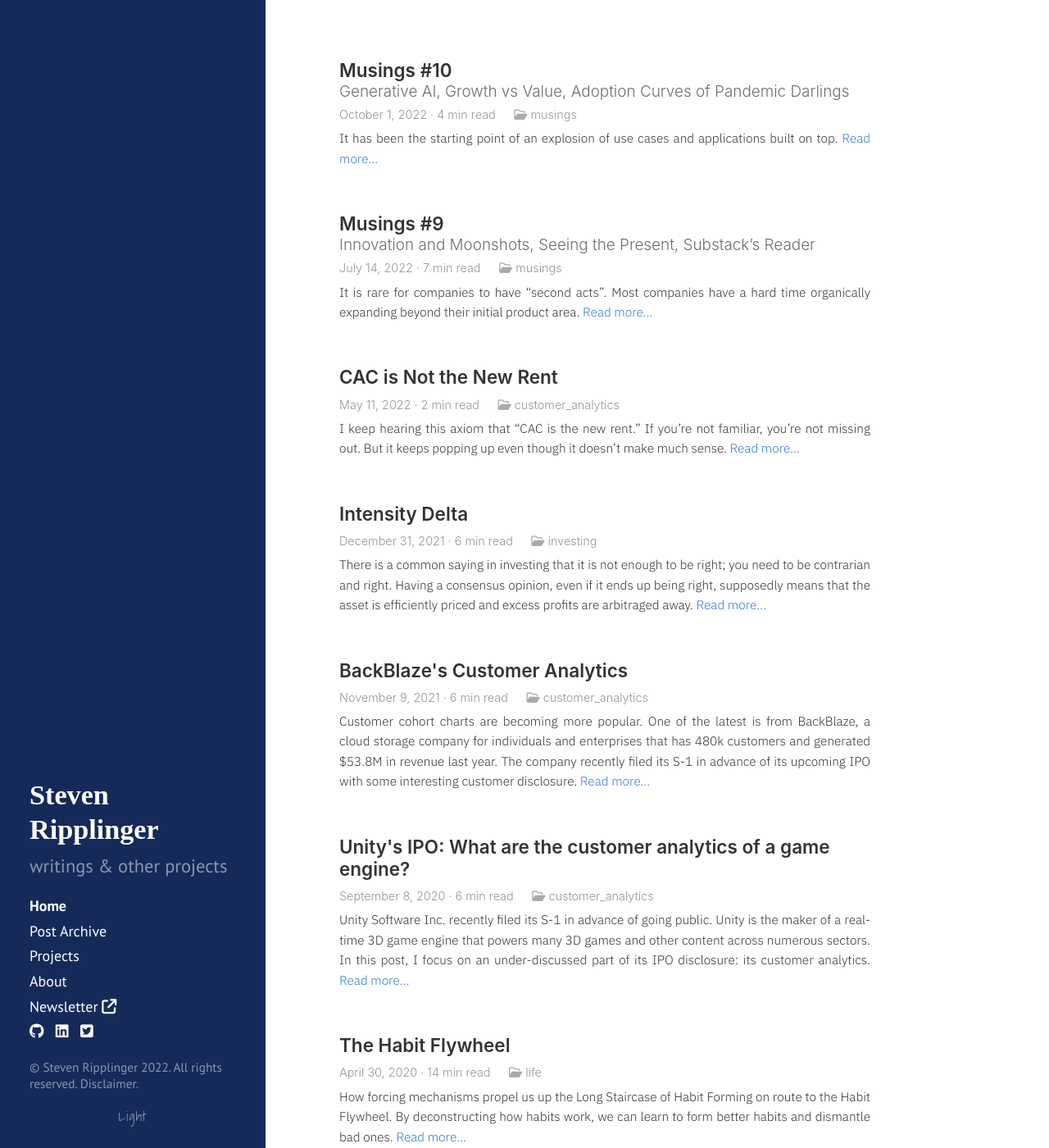
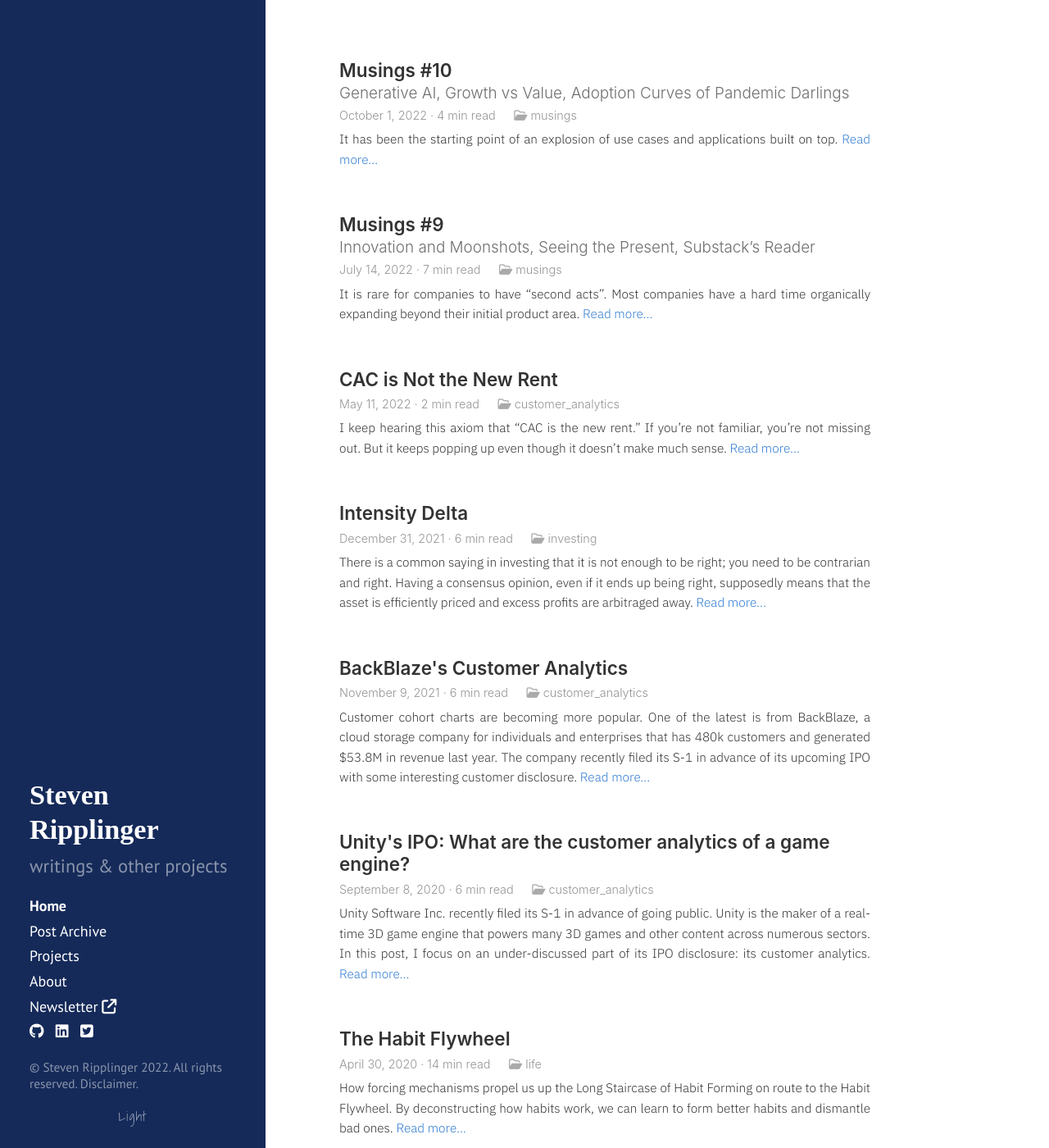
Before and after one commit to sripplin/website, a Jekyll site: the page built from index.html, in a window 1280 px wide and 1400 px high. Shown: the whole window at 82% size. Built offline with Jekyll 4.4.1, drawn with Linux system fonts in a browser that asks for light colours; nearby versions of some CDN libraries; some web fonts are replaced; the list of posts is cut into pages by our own code.

Commit message:
ccs tweaks

```diff
--- a/css/poole.css
+++ b/css/poole.css
@@ -427,8 +427,8 @@ tbody tr:nth-child(odd) th {
   display: block;
   font-size: 1.05rem;
   line-height: 120%;
-  margin-top: -0.4rem;
-  margin-bottom: -0.2rem;
+  margin-top: -0.3rem;
+  margin-bottom: 0.4rem;
   color: var(--main-subtitle-color);
 }
 .post-date {
@@ -447,7 +447,8 @@ tbody tr:nth-child(odd) th {
 }
 .post-meta {
   font-size: 0.8rem;
-  margin-top:.7em;
+  margin-top:-0.1em;
+  margin-bottom:0.1em;
 }
 
 /* Related posts */
```
